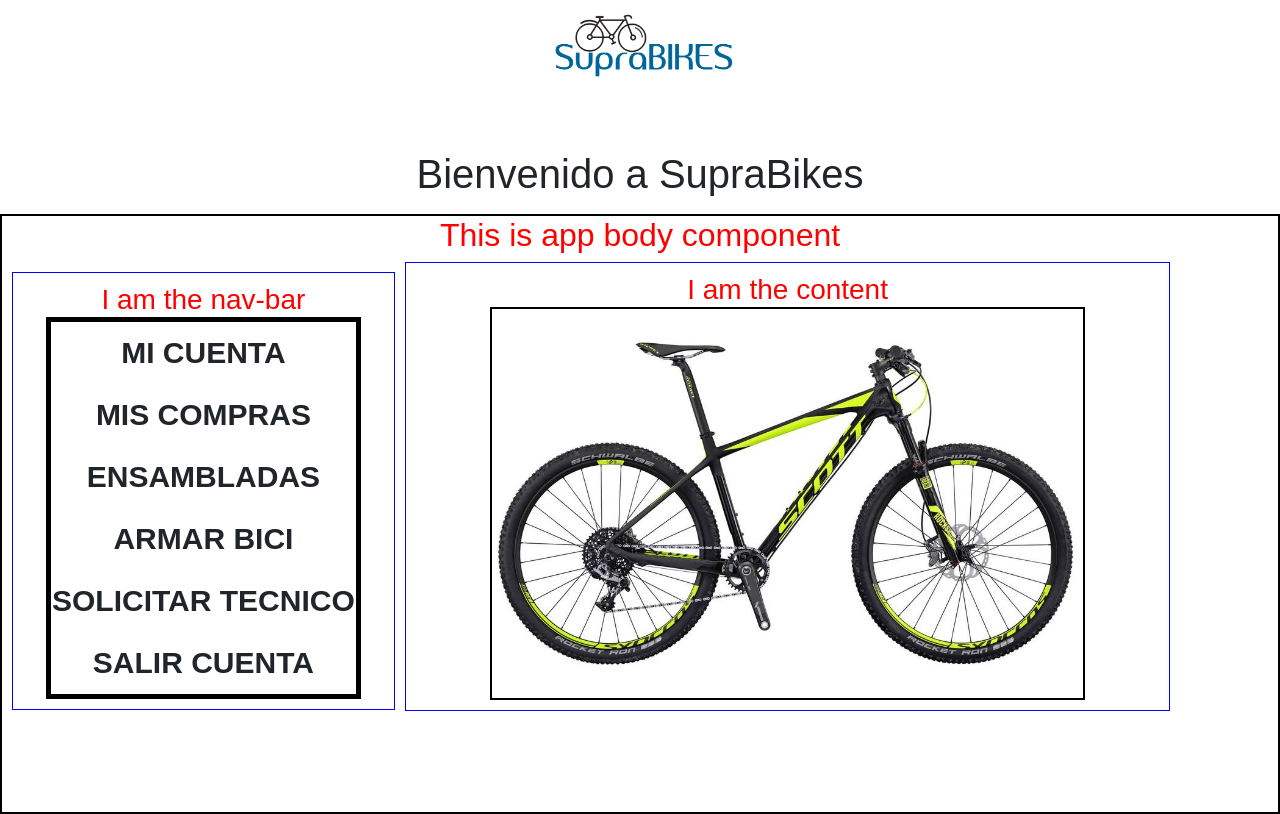
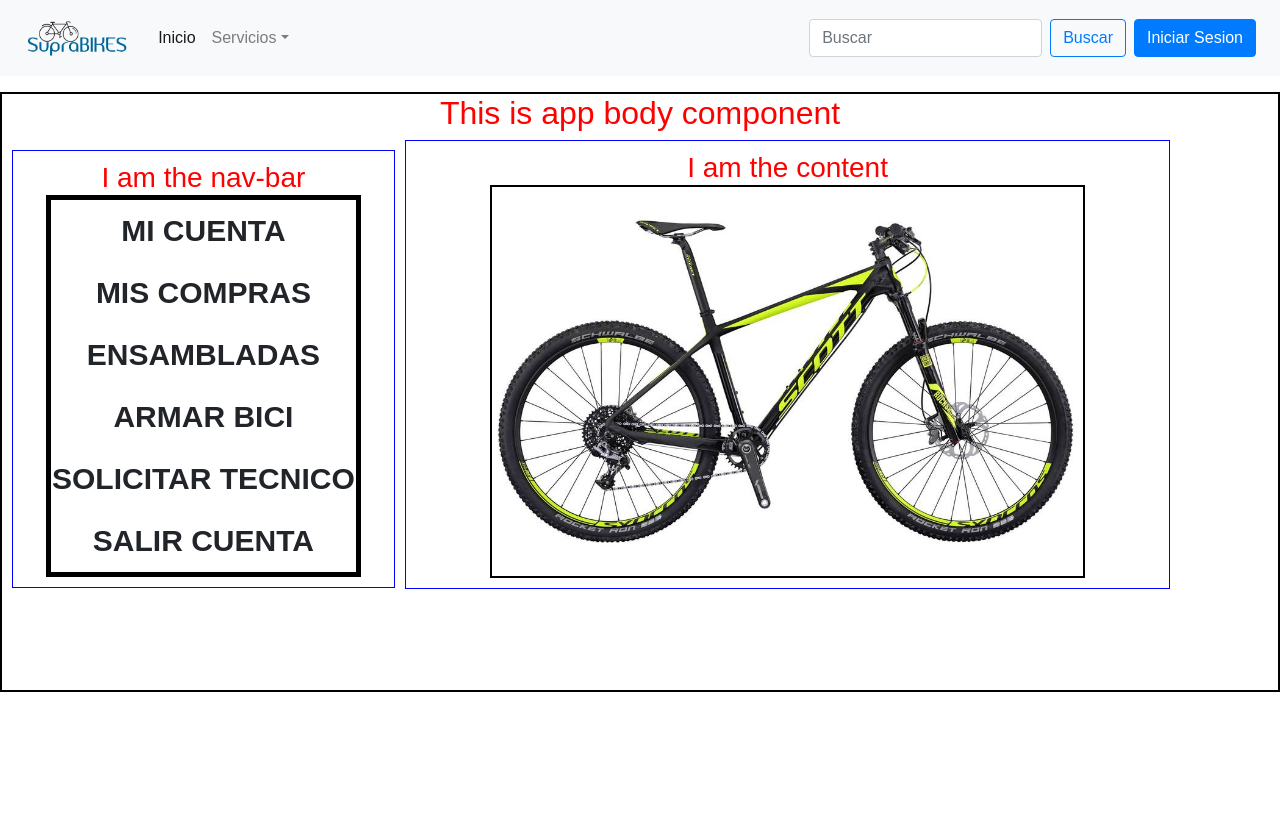
Before and after one commit to CodevivorsG1/FrontEnd-Suprabike, a React app: page / in a window 1280 px wide. Built offline with nearby package versions, Linux system fonts and the light colour scheme.

Commit message:
config header component view

```diff
--- a/src/css/App.css
+++ b/src/css/App.css
@@ -4,7 +4,7 @@
 
 .App-logo {
   /*animation: App-logo-spin infinite 20s linear;*/
-  height: 90px;
+  height: 50px;
 }
 
 .App-header {
--- a/src/js/App.js
+++ b/src/js/App.js
@@ -1,18 +1,19 @@
 import React, { Component } from 'react';
-import logo from '../img/logoSupraBIKES.PNG';
 import '../css/App.css';
 import AppBodyComponent from './AppBodyComponent.js'
+import AppHeaderComponent from './AppHeaderComponent.js'
+//import {Button} from 'react-bootstrap'
 
 
 class App extends Component {
   render() {
     return (
       <div className="App">
-        <header className="App-header">
-          <img src={logo} className="App-logo" alt="logo" />
-        </header>
+
+        <AppHeaderComponent />
+
+
         <p className="App-intro">
-        <h1 >Bienvenido a SupraBikes</h1>
            <code></code>
         </p>
         <AppBodyComponent />
--- a/src/js/AppHeaderComponent.js
+++ b/src/js/AppHeaderComponent.js
@@ -1,9 +1,53 @@
 import React from 'react';
+import logo from '../img/logoSupraBIKES.png';
 
 class AppHeaderComponent extends React.Component{
   render() {
     return(
-      <div>Basic divs</div>
+      <div>
+        <nav class="navbar navbar-expand-lg navbar-light bg-light">
+          <a class="navbar-brand" href="#">
+            <img src={logo} className="App-logo" alt="logo" />
+          </a>
+          <button class="navbar-toggler" type="button" data-toggle="collapse" data-target="#navbarSupportedContent" aria-controls="navbarSupportedContent" aria-expanded="false" aria-label="Toggle navigation">
+            <span class="navbar-toggler-icon"></span>
+          </button>
+
+          <div class="collapse navbar-collapse" id="navbarSupportedContent">
+            <ul class="navbar-nav mr-auto">
+              <li class="nav-item active">
+                <a class="nav-link" href="#">Inicio <span class="sr-only">(current)</span></a>
+              </li>
+              <li class="nav-item dropdown">
+                <a class="nav-link dropdown-toggle" href="#" id="navbarDropdown" role="button" data-toggle="dropdown" aria-haspopup="true" aria-expanded="false">
+                  Servicios
+                </a>
+                <div class="dropdown-menu" aria-labelledby="navbarDropdown">
+                  <a class="dropdown-item" href="#">Armar bici</a>
+                  <a class="dropdown-item" href="#">Servicio Técnico</a>
+                  <div class="dropdown-divider"></div>
+                  <a class="dropdown-item" href="#">SupraBikes</a>
+                </div>
+              </li>
+
+            </ul>
+
+            <form class="form-inline my-2 my-lg-0 mr-sm-2">
+              <input class="form-control mr-sm-2" type="search" placeholder="Buscar" aria-label="Search"/>
+              <button class="btn btn-outline-primary my-2 my-sm-0" type="submit">Buscar
+              </button>
+            </form>
+            <form class="form-inline my-2 my-lg-0">
+              <button class="btn btn-primary my-2 my-sm-0 mr-sm-2" type="submit">Iniciar Sesion
+                </button>
+            </form>
+          </div>
+        </nav>
+
+      </div>
+
     );
   }
 }
+
+export default AppHeaderComponent
```
Also changed, not shown: src/img/logoSupraBIKES.PNG (deleted), src/img/logoSupraBIKES.png (added).
